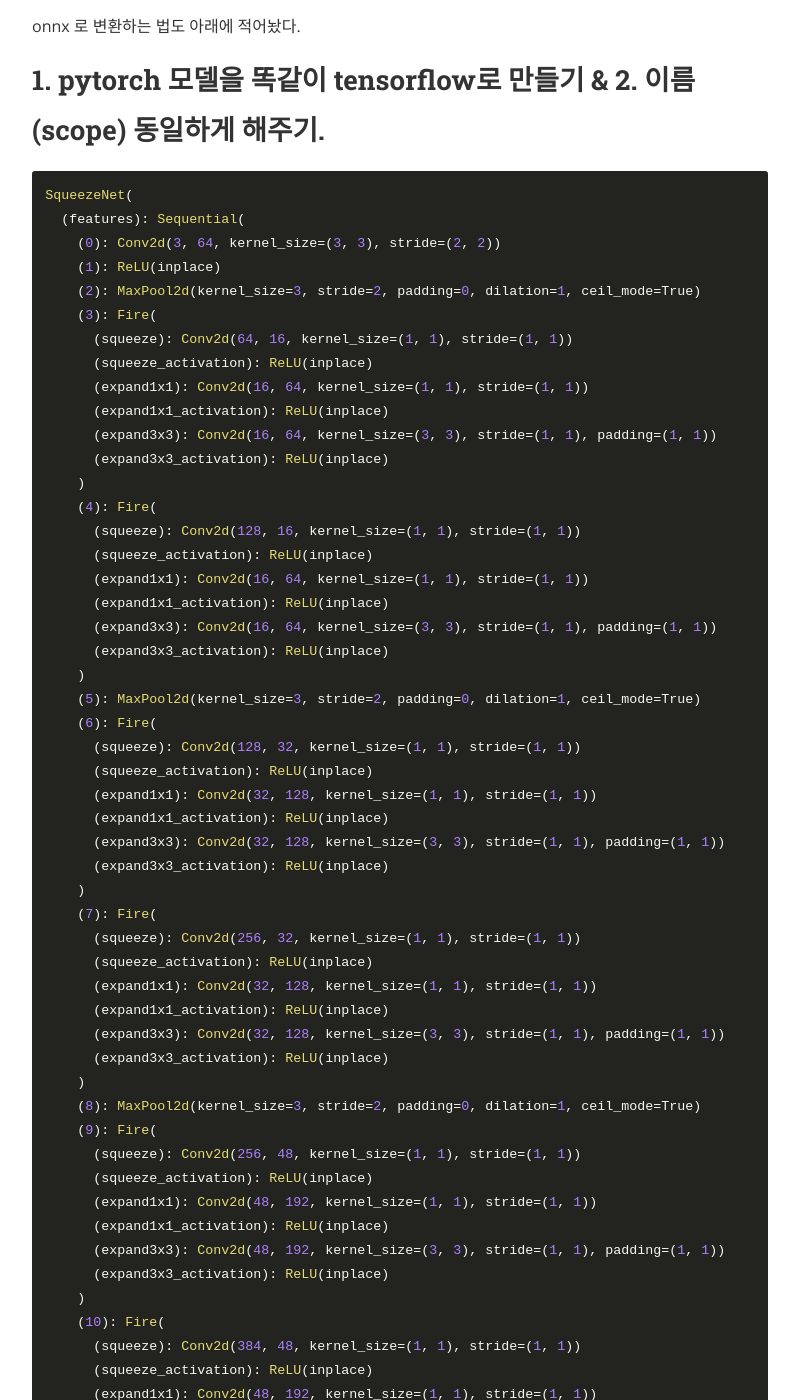
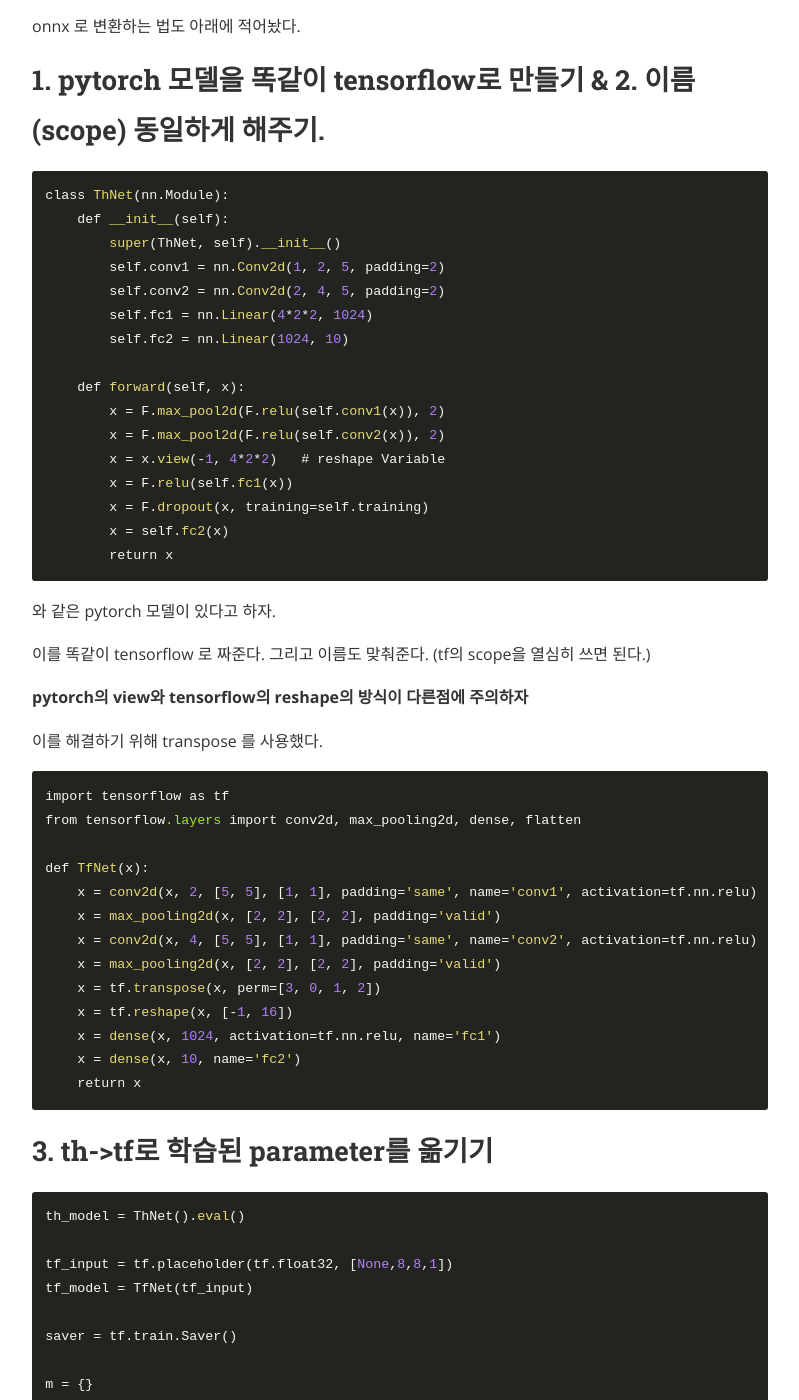
Before and after one commit to kevin970401/kevin970401.github.io, a Jekyll site: the page built from _posts/2018-12-26-converting-models.md, in a window 1280 px wide and 1400 px high, scrolled down 635 px. Shown: the whole window, without its empty margins (240-1039 px from the left). Built offline with Jekyll 4.4.1, drawn with Linux system fonts in a browser that asks for light colours; nearby versions of some CDN libraries; some of the changed text lies outside the part shown.

Commit message:
onnx 변환 내용 추가, rl 오타 수정, feelvos 보강

````diff
--- a/_posts/2018-12-26-converting-models.md
+++ b/_posts/2018-12-26-converting-models.md
@@ -22,180 +22,83 @@
 ## 1. pytorch 모델을 똑같이 tensorflow로 만들기 & 2. 이름(scope) 동일하게 해주기.
 
 ```
-SqueezeNet(
-  (features): Sequential(
-    (0): Conv2d(3, 64, kernel_size=(3, 3), stride=(2, 2))
-    (1): ReLU(inplace)
-    (2): MaxPool2d(kernel_size=3, stride=2, padding=0, dilation=1, ceil_mode=True)
-    (3): Fire(
-      (squeeze): Conv2d(64, 16, kernel_size=(1, 1), stride=(1, 1))
-      (squeeze_activation): ReLU(inplace)
-      (expand1x1): Conv2d(16, 64, kernel_size=(1, 1), stride=(1, 1))
-      (expand1x1_activation): ReLU(inplace)
-      (expand3x3): Conv2d(16, 64, kernel_size=(3, 3), stride=(1, 1), padding=(1, 1))
-      (expand3x3_activation): ReLU(inplace)
-    )
-    (4): Fire(
-      (squeeze): Conv2d(128, 16, kernel_size=(1, 1), stride=(1, 1))
-      (squeeze_activation): ReLU(inplace)
-      (expand1x1): Conv2d(16, 64, kernel_size=(1, 1), stride=(1, 1))
-      (expand1x1_activation): ReLU(inplace)
-      (expand3x3): Conv2d(16, 64, kernel_size=(3, 3), stride=(1, 1), padding=(1, 1))
-      (expand3x3_activation): ReLU(inplace)
-    )
-    (5): MaxPool2d(kernel_size=3, stride=2, padding=0, dilation=1, ceil_mode=True)
-    (6): Fire(
-      (squeeze): Conv2d(128, 32, kernel_size=(1, 1), stride=(1, 1))
-      (squeeze_activation): ReLU(inplace)
-      (expand1x1): Conv2d(32, 128, kernel_size=(1, 1), stride=(1, 1))
-      (expand1x1_activation): ReLU(inplace)
-      (expand3x3): Conv2d(32, 128, kernel_size=(3, 3), stride=(1, 1), padding=(1, 1))
-      (expand3x3_activation): ReLU(inplace)
-    )
-    (7): Fire(
-      (squeeze): Conv2d(256, 32, kernel_size=(1, 1), stride=(1, 1))
-      (squeeze_activation): ReLU(inplace)
-      (expand1x1): Conv2d(32, 128, kernel_size=(1, 1), stride=(1, 1))
-      (expand1x1_activation): ReLU(inplace)
-      (expand3x3): Conv2d(32, 128, kernel_size=(3, 3), stride=(1, 1), padding=(1, 1))
-      (expand3x3_activation): ReLU(inplace)
-    )
-    (8): MaxPool2d(kernel_size=3, stride=2, padding=0, dilation=1, ceil_mode=True)
-    (9): Fire(
-      (squeeze): Conv2d(256, 48, kernel_size=(1, 1), stride=(1, 1))
-      (squeeze_activation): ReLU(inplace)
-      (expand1x1): Conv2d(48, 192, kernel_size=(1, 1), stride=(1, 1))
-      (expand1x1_activation): ReLU(inplace)
-      (expand3x3): Conv2d(48, 192, kernel_size=(3, 3), stride=(1, 1), padding=(1, 1))
-      (expand3x3_activation): ReLU(inplace)
-    )
-    (10): Fire(
-      (squeeze): Conv2d(384, 48, kernel_size=(1, 1), stride=(1, 1))
-      (squeeze_activation): ReLU(inplace)
-      (expand1x1): Conv2d(48, 192, kernel_size=(1, 1), stride=(1, 1))
-      (expand1x1_activation): ReLU(inplace)
-      (expand3x3): Conv2d(48, 192, kernel_size=(3, 3), stride=(1, 1), padding=(1, 1))
-      (expand3x3_activation): ReLU(inplace)
-    )
-    (11): Fire(
-      (squeeze): Conv2d(384, 64, kernel_size=(1, 1), stride=(1, 1))
-      (squeeze_activation): ReLU(inplace)
-      (expand1x1): Conv2d(64, 256, kernel_size=(1, 1), stride=(1, 1))
-      (expand1x1_activation): ReLU(inplace)
-      (expand3x3): Conv2d(64, 256, kernel_size=(3, 3), stride=(1, 1), padding=(1, 1))
-      (expand3x3_activation): ReLU(inplace)
-    )
-    (12): Fire(
-      (squeeze): Conv2d(512, 64, kernel_size=(1, 1), stride=(1, 1))
-      (squeeze_activation): ReLU(inplace)
-      (expand1x1): Conv2d(64, 256, kernel_size=(1, 1), stride=(1, 1))
-      (expand1x1_activation): ReLU(inplace)
-      (expand3x3): Conv2d(64, 256, kernel_size=(3, 3), stride=(1, 1), padding=(1, 1))
-      (expand3x3_activation): ReLU(inplace)
-    )
-  )
-  (classifier): Sequential(
-    (0): Dropout(p=0.5)
-    (1): Conv2d(512, 2, kernel_size=(1, 1), stride=(1, 1))
-  )
-)
+class ThNet(nn.Module):
+    def __init__(self):
+        super(ThNet, self).__init__()
+        self.conv1 = nn.Conv2d(1, 2, 5, padding=2)
+        self.conv2 = nn.Conv2d(2, 4, 5, padding=2)
+        self.fc1 = nn.Linear(4*2*2, 1024)
+        self.fc2 = nn.Linear(1024, 10)
+
+    def forward(self, x):
+        x = F.max_pool2d(F.relu(self.conv1(x)), 2)
+        x = F.max_pool2d(F.relu(self.conv2(x)), 2)
+        x = x.view(-1, 4*2*2)   # reshape Variable
+        x = F.relu(self.fc1(x))
+        x = F.dropout(x, training=self.training)
+        x = self.fc2(x)
+        return x
 ```
 
-와 같은 pytorch 모델이 있다고 하자. (위 모델은 [Cadene의 pretrainedmodels](https://github.com/Cadene/pretrained-models.pytorch) 의 squeezenet1_1 을 마지막 부분만 살짝 바꾼 것)
+와 같은 pytorch 모델이 있다고 하자.
 
-이를 똑같이 tensorflow 로 짜준다. 그리고 이름도 맞춰준다. (tf의 scope을 열심히 쓰면 된다..)
+이를 똑같이 tensorflow 로 짜준다. 그리고 이름도 맞춰준다. (tf의 scope을 열심히 쓰면 된다.)
+
+**pytorch의 view와 tensorflow의 reshape의 방식이 다른점에 주의하자**
+
+이를 해결하기 위해 transpose 를 사용했다.
 
 ```
-from tensorflow.contrib.layers import conv2d, avg_pool2d, max_pool2d
+import tensorflow as tf
+from tensorflow.layers import conv2d, max_pooling2d, dense, flatten
 
-def fire_module(inputs, squeeze_depth, expand_depth, scope=None):
-    with tf.variable_scope(scope) as fire_scope:
-        net = _squeeze(inputs, squeeze_depth, scope=fire_scope)
-        net = _expand(net, expand_depth, scope=fire_scope)
-        return net
-
-def _squeeze(inputs, num_outputs, scope):
-    squeeze_conv = conv2d(inputs, num_outputs, [1, 1], stride=1, scope='squeeze')
-    return squeeze_conv
-
-def _expand(inputs, num_outputs, scope):
-    e1x1 = conv2d(inputs, num_outputs, [1, 1], stride=1, scope='expand1x1')
-    e3x3 = conv2d(inputs, num_outputs, [3, 3], scope='expand3x3')
-    return tf.concat([e1x1, e3x3], 3)
-
-
-class Squeezenet(object):
-    def __init__(self, num_class):
-        self._num_classes = num_class
-
-    def build(self, x):
-        self._is_built = True
-        return self._squeezenet(x)
-
-    def _squeezenet(self, images):
-        with tf.variable_scope('features'):
-            net = conv2d(images, 64, [3, 3], stride=[2, 2], scope='0')
-            net = tf.nn.relu(net)
-            net = tf.nn.max_pool(net, ksize=[1, 3, 3, 1], strides=[1, 2, 2, 1], name='maxpool1', padding='VALID')
-
-            net = fire_module(net, 16, 64, scope='3')
-            net = fire_module(net, 16, 64, scope='4')
-
-            net = tf.nn.max_pool(net, ksize=[1, 3, 3, 1], strides=[1, 2, 2, 1], name='maxpool4', padding='VALID')
-
-            net = fire_module(net, 32, 128, scope='6')
-            net = fire_module(net, 32, 128, scope='7')
-
-            net = tf.nn.max_pool(net, ksize=[1, 3, 3, 1], strides=[1, 2, 2, 1], name='maxpool8', padding='VALID')
-
-            net = fire_module(net, 48, 192, scope='9')
-            net = fire_module(net, 48, 192, scope='10')
-            net = fire_module(net, 64, 256, scope='11')
-            net = fire_module(net, 64, 256, scope='12')
-
-        net = conv2d(net, self._num_classes, [1, 1], stride=[1, 1], scope='last_conv')
-        net = tf.nn.avg_pool(net, ksize=[1, 13, 13, 1], strides=[1, 1, 1, 1], name='avgpool10', padding='VALID')
-        net = tf.squeeze(net, 1)
-        net = tf.squeeze(net, 1)
-        logits = tf.nn.softmax(net, axis=-1)
-        return logits
+def TfNet(x):
+    x = conv2d(x, 2, [5, 5], [1, 1], padding='same', name='conv1', activation=tf.nn.relu)
+    x = max_pooling2d(x, [2, 2], [2, 2], padding='valid')
+    x = conv2d(x, 4, [5, 5], [1, 1], padding='same', name='conv2', activation=tf.nn.relu)
+    x = max_pooling2d(x, [2, 2], [2, 2], padding='valid')
+    x = tf.transpose(x, perm=[3, 0, 1, 2])
+    x = tf.reshape(x, [-1, 16])
+    x = dense(x, 1024, activation=tf.nn.relu, name='fc1')
+    x = dense(x, 10, name='fc2')
+    return x
 ```
 
 ## 3. th->tf로 학습된 parameter를 옮기기
 
 
 ```
-th_model = pretrainedmodels.squeezenet1_1(num_classes=1000) # pytorch의 squeezenet
-th_model.last_conv =  nn.Conv2d(512, 2, kernel_size=(1, 1), stride=(1, 1))
+th_model = ThNet().eval()
 
-th_model.load_state_dict(torch.load('trans/squeeze.pth')) # 학습된 parameter load
-
-init_img = tf.placeholder(shape=[1, 224, 224, 3], dtype=tf.float32, name='input')
-tf_model = Squeezenet(2)
-out = tf_model.build(init_img) # tf 모델 생성
+tf_input = tf.placeholder(tf.float32, [None,8,8,1])
+tf_model = TfNet(tf_input)
 
 saver = tf.train.Saver()
+
 m = {}
-for (k, v) in th_model.named_parameters():
+for k, v in th_model.named_parameters():
     m[k] = v
 
 with tf.Session() as sess:
+    init = tf.global_variables_initializer()
+    sess.run(init)
     writer = tf.summary.FileWriter('logs', sess.graph)
 
-    # 학습된 parameter 전달
     for v in tf.get_collection(tf.GraphKeys.GLOBAL_VARIABLES):
-
         torch_name = v.name.replace('weights:0', 'weight') \
+                            .replace('kernel:0', 'weight') \
                             .replace('biases:0', 'bias') \
+                            .replace('bias:0', 'bias') \
                             .replace('norm:0', 'norm.weight') \
                             .replace('/', '.')
-
-        print(v.name, v.get_shape(), torch_name, m[torch_name].size())
+        print('transform:', v.name, v.get_shape(), torch_name, m[torch_name].size())
 
         if len(v.get_shape()) == 4:
-            v.load(m[torch_name].permute(2, 3, 1, 0).data.numpy())
+            sess.run(v.assign(m[torch_name].permute(2, 3, 1, 0).data.numpy()))
         elif len(v.get_shape()) == 1:
-            v.load(m[torch_name].data.numpy())
+            sess.run(v.assign(m[torch_name].data.numpy()))
+        elif len(v.get_shape()) == 2:
+            sess.run(v.assign(m[torch_name].data.numpy().T))
         else:
             raise Exception('unknown shape')
 
@@ -264,25 +167,16 @@
 
         return graph
 
-def convert(img):
-    img = np.array(img)
-    img = np.expand_dims(img, axis=0)
-    img = (img/255-MEAN)/STD
-    return img
+if __name__ == '__main__':
+    graph = load_graph('{pb file path}')
+    for op in graph.get_operations():
+        print(op.name)
+    x = graph.get_tensor_by_name('{input tensor name}')
+    y = graph.get_tensor_by_name('{output tensor name}')
 
-if __name__ == '__main__':
-    graph = load_graph('./trans/squeeze.pb')
-    for op in graph.get_operations():
-            print(op.name)
-    x = graph.get_tensor_by_name('import/input:0')
-    y = graph.get_tensor_by_name('import/Softmax:0')
-
-    with tf.Session(graph=graph)) as sess:
-        for img_name in tqdm(os.listdir('data/val/sky_no')):
-            img = Image.open(os.path.join('data/val/sky_no', img_name))
-            img = convert(img)
-            out = sess.run(y, feed_dict={x:img})
-            print(out)
+    with tf.Session(graph=graph) as sess:
+        out = sess.run(y, feed_dict={x:np.random.randn(1, 3, 224, 224)})
+        print(out)
 ```
 
 graph를 로드하고 (load_graph)
@@ -309,8 +203,8 @@
     for op in sess.graph.get_operations():
         print(op.name)
 
-    input_tensor = sess.graph.get_tensor_by_name('input:0')
-    output_tensor = sess.graph.get_tensor_by_name('Softmax:0')
+    input_tensor = sess.graph.get_tensor_by_name('{input tensor name}')
+    output_tensor = sess.graph.get_tensor_by_name('{output tensor name}')
     tflite_model = tf.contrib.lite.toco_convert(sess.graph_def, [input_tensor], [output_tensor])
     open("{tflite 파일 저장할 경로}", "wb").write(tflite_model)
 ```
@@ -338,11 +232,15 @@
 
 [tfcoreml](https://github.com/tf-coreml/tf-coreml) 을 이용하면 쉽게 된다.
 
+# onnx
+
+onnx 는 trace-based exporter(export 하려면 한번 executing 해봐야함) 라서 dummy input 의 크기나, batch-size 가 달라지면 잘 작동 안 할 수 있음.
+
 ## pytorch 를 onnx 로 변환
 
 ----
 
-**틀린 정보 있을 수 있음**
+install onnx: conda install -c conda-forge onnx
 
 ```
 import torch
@@ -350,27 +248,58 @@
 
 model = torchvision.models.squeezenet1_1()
 model.load_state_dict(torch.load('input.pth'))
-model.features[2].ceil_model = False # pooling layer 의 ceil mode가 True 면 onnx 로 변환이 안 됨.
-model.features[5].ceil_model = False # pooling layer 의 ceil mode가 True 면 onnx 로 변환이 안 됨.
-model.features[8].ceil_model = False # pooling layer 의 ceil mode가 True 면 onnx 로 변환이 안 됨.
-torch.onnx.export(model, torch.ones(1, 3, 224, 224), 'output.onnx')
+torch.onnx.export(model, torch.ones(1, 3, 224, 224), 'output.onnx') #(model, dummy input, save path)
+```
+
+onnx model 를 inspecting
+```
+import onnx
+model = onnx.load('output.onnx')
+
+# Check that the IR is well formed
+onnx.checker.check_model(model)
+
+# Print a human readable representation of the graph
+print(onnx.helper.printable_graph(model.graph))
 ```
 
 ## onnx 를 pb 로 변환
 
 ----
 
-**틀린 정보 있을 수 있음**
+### installation
 
-먼저 pip install onnx-tf 를 한다.
+#### PIP
+```
+pip install onnx-tf
+```
+
+#### Git
+```
+git clone git@github.com:onnx/onnx-tensorflow.git && cd onnx-tensorflow
+pip install -e .
+```
+
+### Do it!
 
 ```
 import onnx
 from onnx_tf.backend import prepare
 
+onnx_model = onnx.load("input.onnx")  # load onnx model
+tf_rep = prepare(onnx_model)  # import the onnx model to tf
 
-onnx_model = onnx.load("input.onnx")  # load onnx model
-tf_rep = prepare(onnx_model)  # prepare tf representation
+print(tf_rep.inputs)
+print('-----------')
+print(tf_rep.outputs)
+print('-----------')
+print(tf_rep.tensor_dict)
+
+# inference
+output = tf_rep.run(np.random.randn(1,3,224,224))._0
+# output.shape == (1, 1000)
 
 tf_rep.export_graph("output.pb")  # export the model
+# input tensor: 'import/'+tf_rep.tensor_dict[tf_rep.inputs[0]].name
+# output tensor: 'import/'+tf_rep.tensor_dict[tf_rep.outputs[0]].name
 ```
````
Also changed, not shown: other parts of _posts/2018-12-26-converting-models.md (+1 -1 lines), _posts/2018-08-02-Sutton-RL-Ch1.md (+9 -11 lines), _posts/2018-08-16-Sutton-RL-Ch2.md (+18 -6 lines), _posts/2019-04-06-Video-obj-seg.md (+14 -5 lines).
